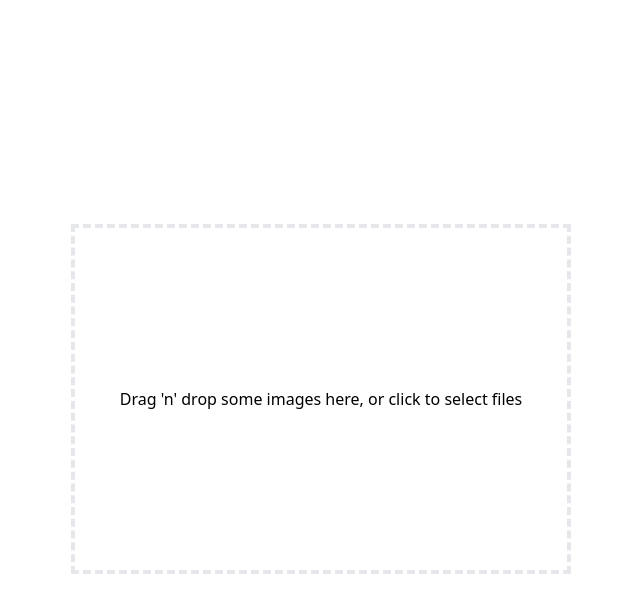
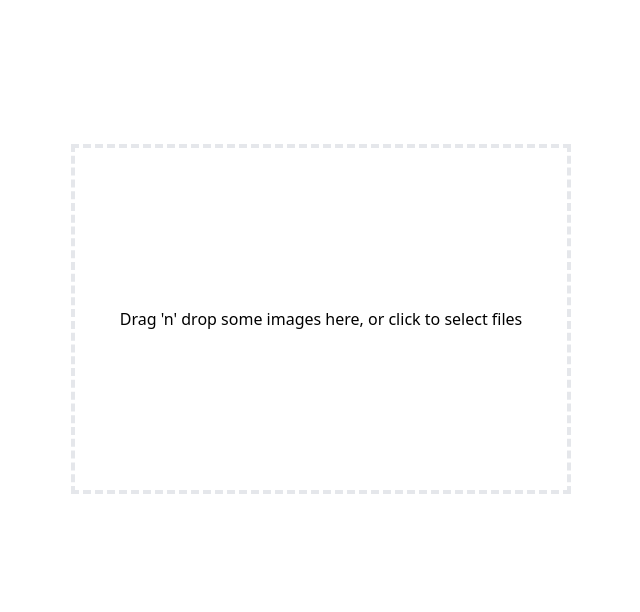
Before and after one commit to shakogegia/instagram-framer, a Next.js app: page / in a window 1280 px wide. Shown: the top 612 px of the page, without its empty margins (319-959 px from the left). Built offline with nearby package versions, Linux system fonts and the light colour scheme.

Commit message:
fix: layout

```diff
--- a/pages/index.js
+++ b/pages/index.js
@@ -47,15 +47,25 @@ export default function Home() {
       <Head>
         <title>Instagram Framer</title>
       </Head>
-      <main className='container flex justify-center mx-auto p-16'>
+      <main className='container flex flex-col justify-center mx-auto p-16'>
 
-        <div className='flex gap-20 mt-40'>
+        <div className='flex justify-center mt-20'>
           {images.length === 0 && (
             <div className='border-4 border-dashed w-[500px] h-[350px]'>
               <Dropzone onUpload={onUpload} />
             </div>
           )}
 
+          {images.length > 0 && (
+            <div className='flex items-center gap-4'>
+              <Button disabled={!canGoLeft} onClick={goLeft}><BsArrowLeft /></Button>
+              <p>{selectedIndex + 1}:{images.length}</p>
+              <Button disabled={!canGoRight} onClick={goRight}><BsArrowRight /></Button>
+            </div>
+          )}
+        </div>
+
+        <div className='flex gap-20 mt-12'>
           {selectedImage && (
             <>
               <Preview
@@ -65,20 +75,11 @@ export default function Home() {
                 ratio={selectedImage.ratio}
                 objectFit={selectedImage.objectFit}
               />
-
-              <div className='flex flex-col gap-8'>
-                <div className='flex items-center gap-4'>
-                  <Button disabled={!canGoLeft} onClick={goLeft}><BsArrowLeft /></Button>
-                  <p>{selectedIndex+1}:{images.length}</p>
-                  <Button disabled={!canGoRight} onClick={goRight}><BsArrowRight /></Button>
-                </div>
-
-                <Settings
-                  image={selectedImage.image}
-                  id={selectedImage.id}
-                  onChange={onSettingsChanged(selectedImage)}
-                />
-              </div>
+              <Settings
+                image={selectedImage.image}
+                id={selectedImage.id}
+                onChange={onSettingsChanged(selectedImage)}
+              />
             </>
           )}
         </div>
```
